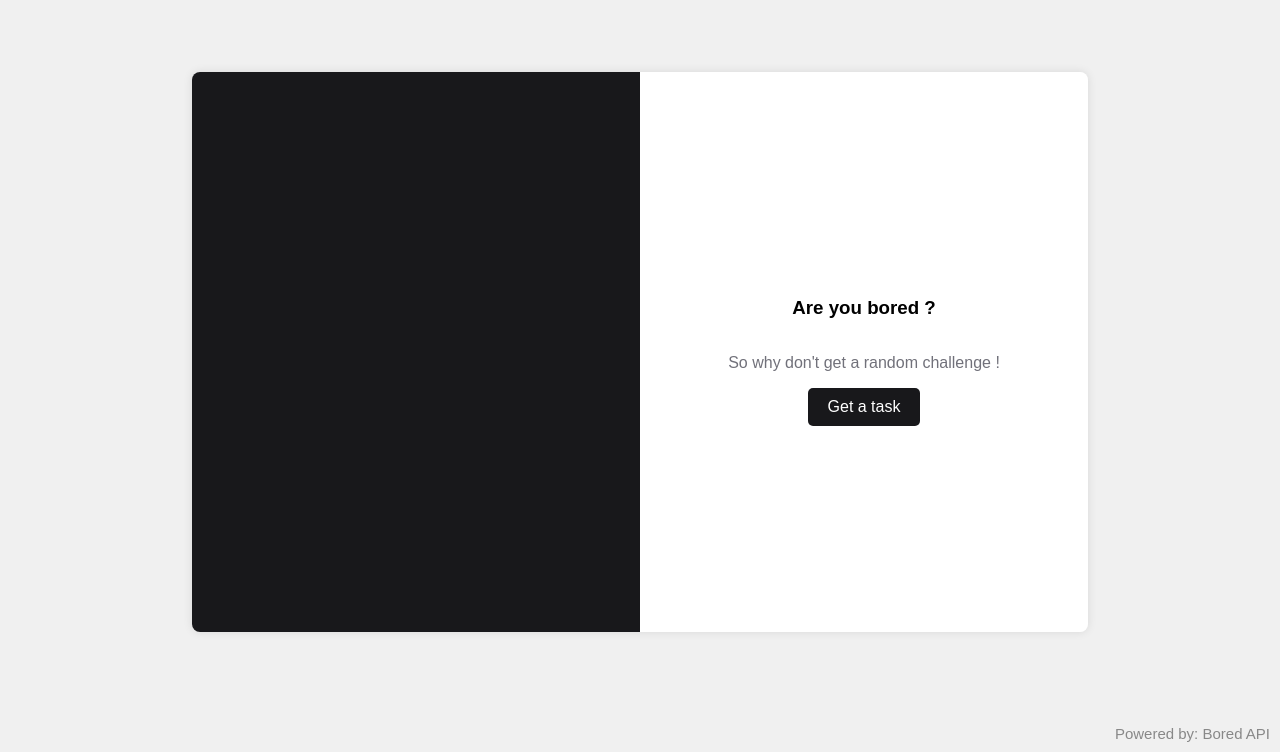
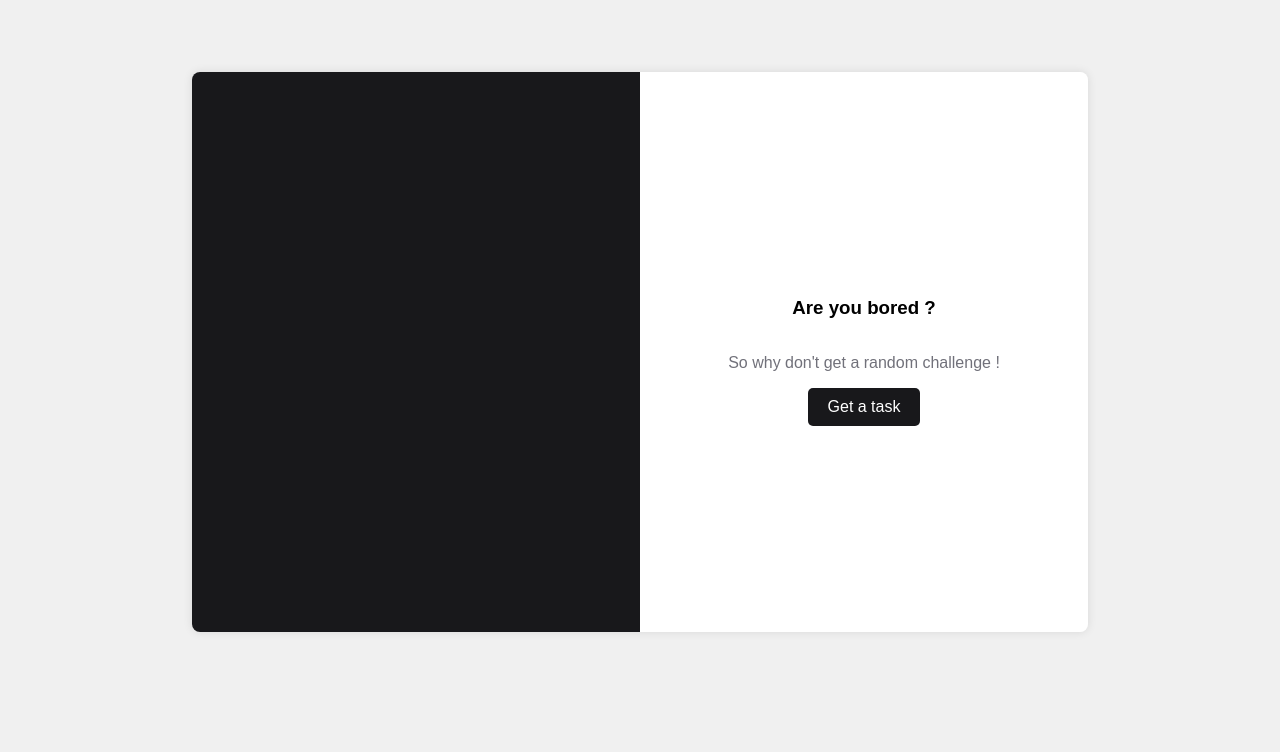
Before and after one commit to pr2tik1/DontGetBored, a plain HTML site: page index.html in a window 1280 px wide. Shown: the part 48-800 px from the top of the page. Drawn offline with Linux system fonts and the light colour scheme; a web font is replaced by a local one.

Commit message:
Update index.html

```diff
--- a/index.html
+++ b/index.html
@@ -27,9 +27,6 @@
                 <button id="get-task-button">Get a task</button>
             </div>
         </div>
-        <div class="bottom-right-corner">
-            Powered by: <a href="https://bored-api.appbrewery.com" target="_blank">Bored API</a>
-        </div>
     </div>
     <script src="script.js"></script>
 </body>
```
